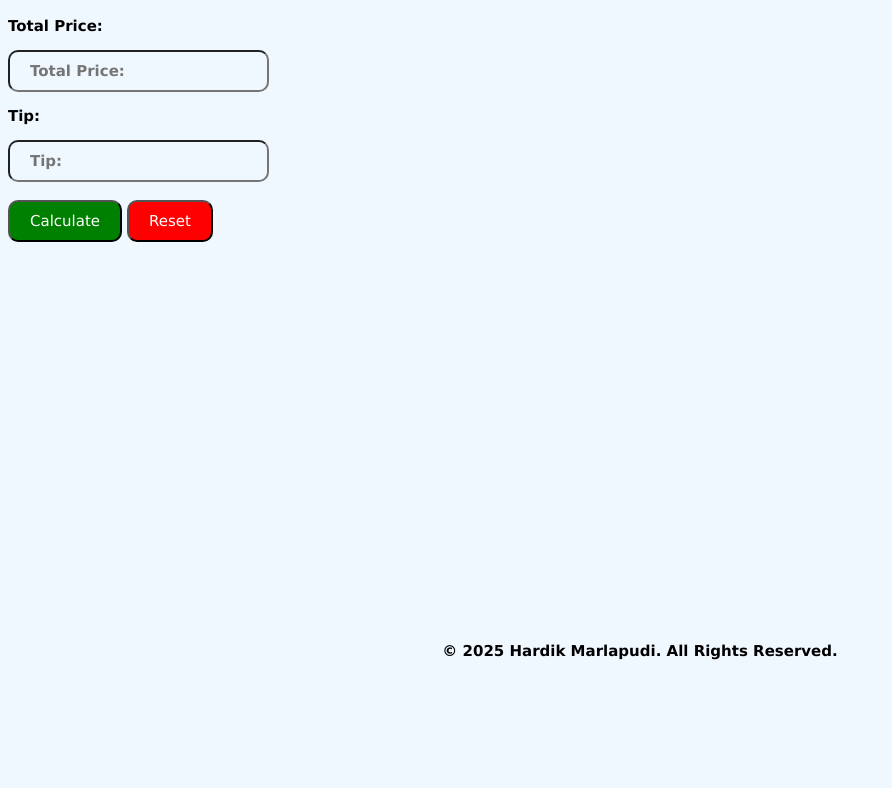
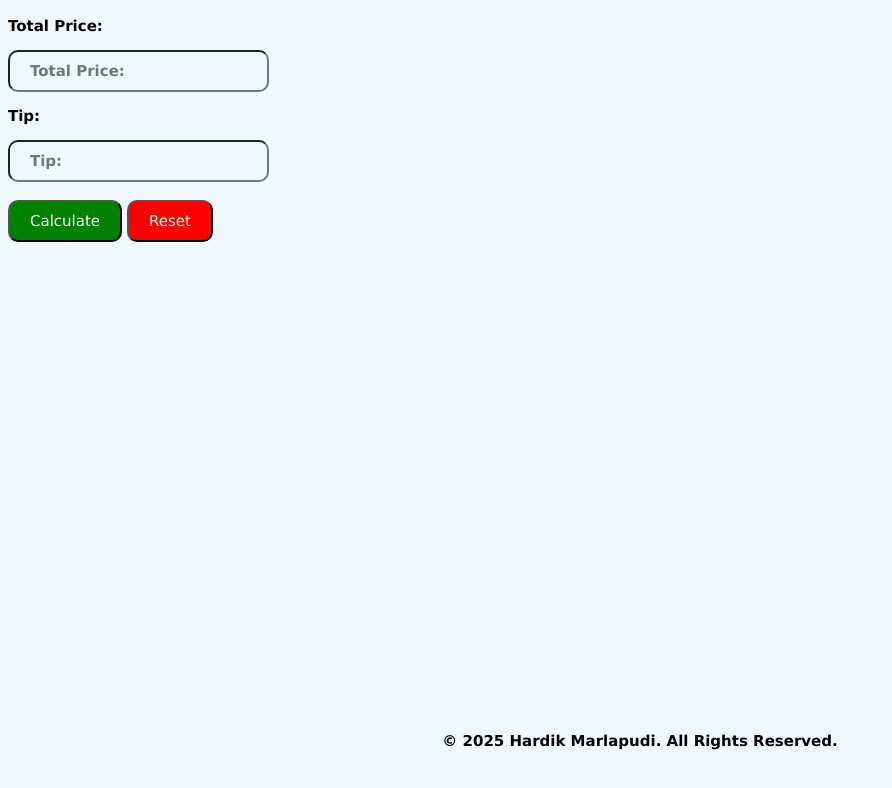
Before and after one commit to HardikMarlapudi/TipCalculator, a plain HTML site: page index.html in a window 1280 px wide. Shown: the part 58-846 px from the top of the page, without its empty margins (0-892 px from the left). Drawn offline with Linux system fonts and the light colour scheme.

Commit message:
fixed footer

```diff
--- a/styles.css
+++ b/styles.css
@@ -89,5 +89,5 @@ footer {
     font-size: 15px;
     font-family: Verdana, Geneva, Tahoma, sans-serif;
     font-weight: bold;
-    padding: 160px 20px;
+    padding: 250px;
 }
```
